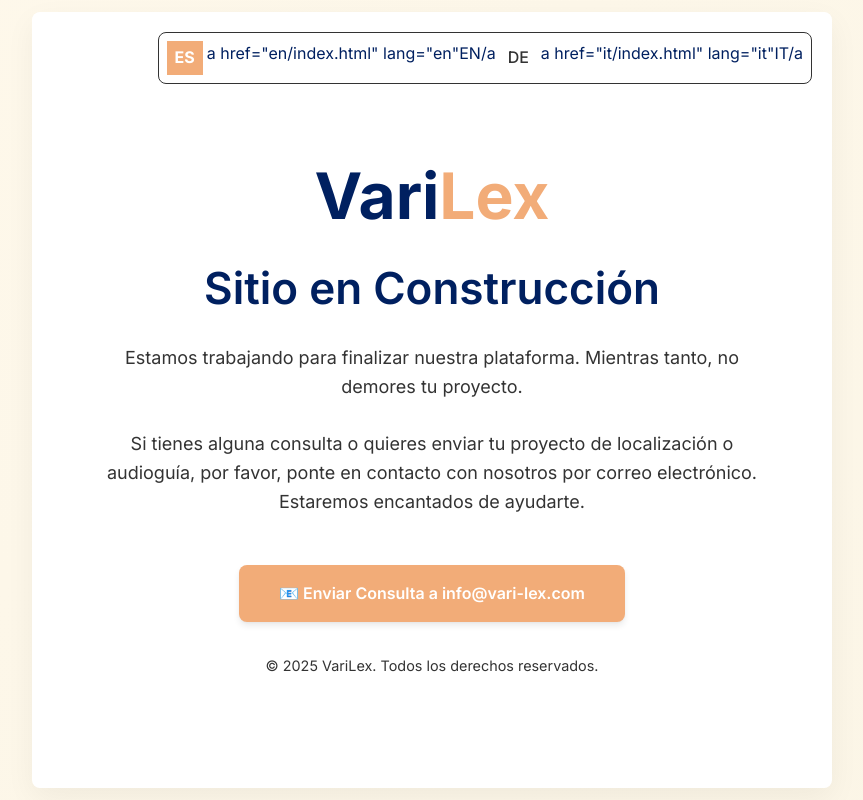
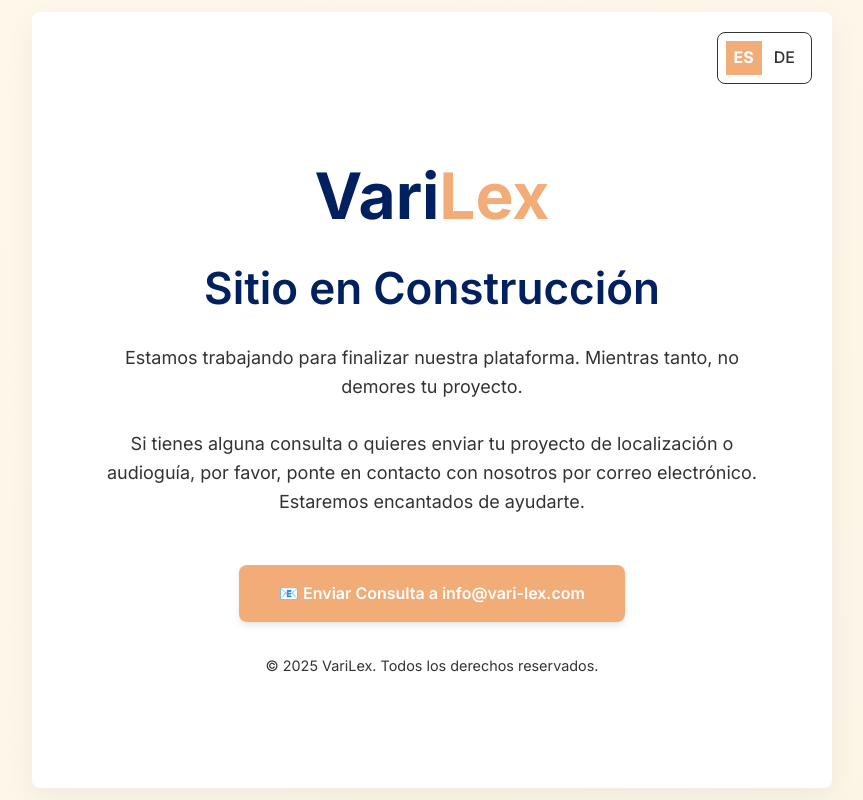
Before and after one commit to hallerjpm-arch/vari-lex, a plain HTML site: page index.html in a window 1280 px wide. Shown: the whole page, without its empty margins (208-1071 px from the left). Drawn offline with Linux system fonts and the light colour scheme.

Commit message:
Correct language selector links and HTML structure
Fixed syntax errors in language selector links and ensured proper HTML structure.

```diff
--- a/index.html
+++ b/index.html
@@ -200,9 +200,9 @@
 
         <div class="lang-selector">
             <a href="index.html" class="is-active" lang="es">ES</a>
-            a href="en/index.html" lang="en"EN/a
+
             <a href="de/index.html" lang="de">DE</a>
-            a href="it/index.html" lang="it"IT/a
+
         </div>
 
         <h1 class="logo-title">
```
